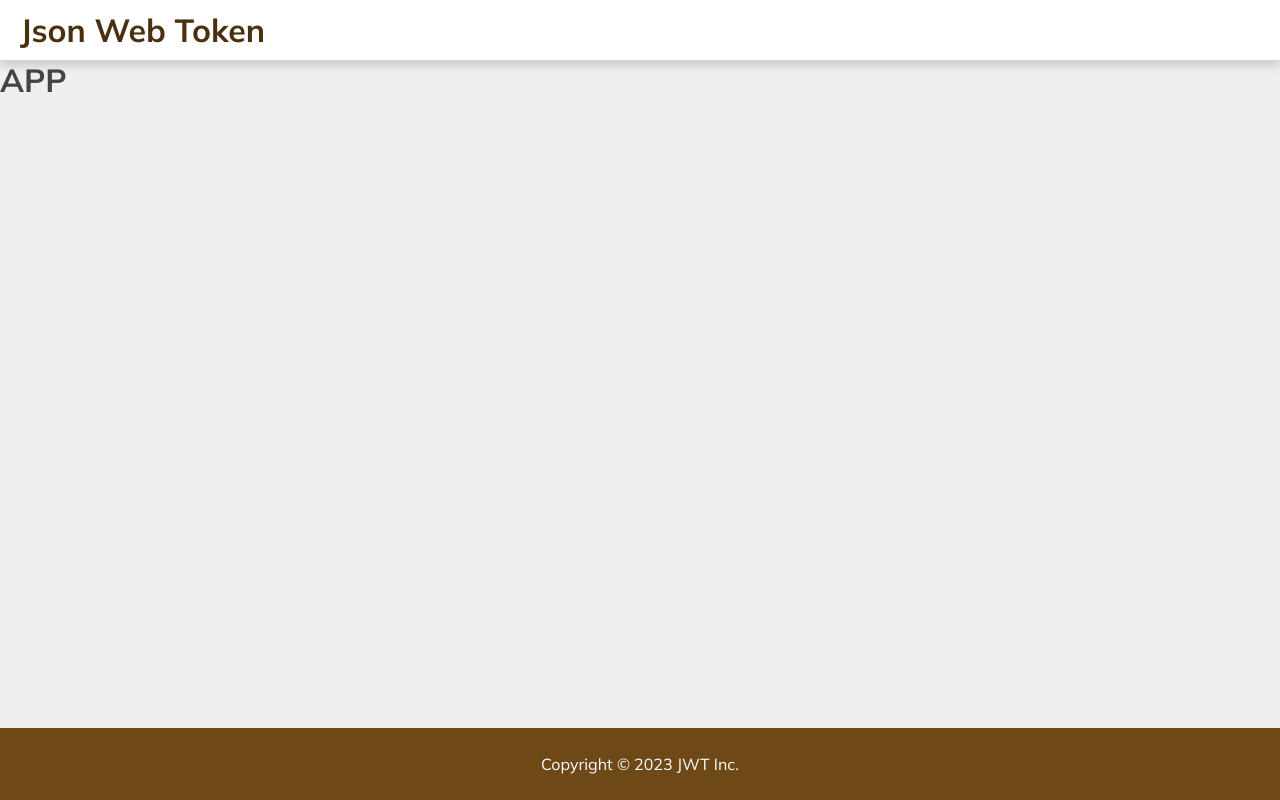
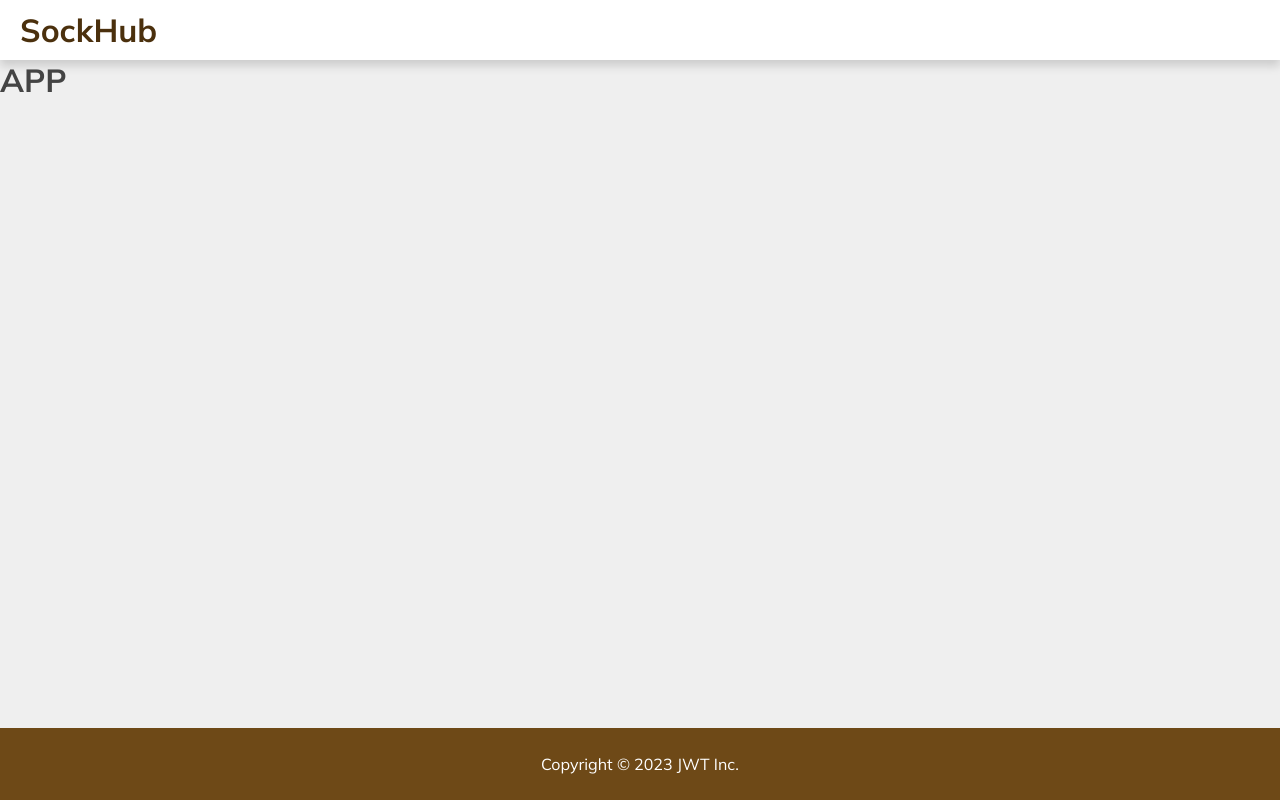
Before and after one commit to BravoA1/SH, a React (Create React App) app in the folder FrontEnd/: page / in a window 1280 px wide. Built offline with nearby package versions, Linux system fonts and the light colour scheme.

Commit message:
feature: add routeProvider

```diff
--- a/FrontEnd/package.json
+++ b/FrontEnd/package.json
@@ -8,6 +8,7 @@
     "@testing-library/user-event": "^13.5.0",
     "react": "^18.2.0",
     "react-dom": "^18.2.0",
+    "react-router-dom": "^6.10.0",
     "react-scripts": "5.0.1",
     "sass": "^1.59.0",
     "web-vitals": "^2.1.4"
--- a/FrontEnd/src/components/Header/Header.js
+++ b/FrontEnd/src/components/Header/Header.js
@@ -4,7 +4,7 @@
   return (
     <header className={`d-flex align-items-center ${styles.header}`}>
       <div className={`flex-fill`}>
-        <h1>Json Web Token</h1>
+        <h1>SockHub</h1>
       </div>
       <ul className={`${styles.desktopHeader}`}></ul>
     </header>
--- a/FrontEnd/src/index.js
+++ b/FrontEnd/src/index.js
@@ -1,13 +1,14 @@
-import React from 'react';
-import ReactDOM from 'react-dom/client';
-import './assets/styles/index.scss';
-import App from './App';
-import reportWebVitals from './reportWebVitals';
+import React from "react";
+import ReactDOM from "react-dom/client";
+import "./assets/styles/index.scss";
+import reportWebVitals from "./reportWebVitals";
+import { RouterProvider } from "react-router-dom";
+import { router } from "./router";
 
-const root = ReactDOM.createRoot(document.getElementById('root'));
+const root = ReactDOM.createRoot(document.getElementById("root"));
 root.render(
   <React.StrictMode>
-    <App />
+    <RouterProvider router={router} />
   </React.StrictMode>
 );
 
--- /dev/null
+++ b/FrontEnd/src/router.js
@@ -0,0 +1,9 @@
+import { createBrowserRouter } from "react-router-dom";
+import App from "./App";
+
+export const router = createBrowserRouter([
+  {
+    path: "/",
+    element: <App />,
+  },
+]);
```
Also changed, not shown: 1 other file (tests, documents, lock files or other folders).
